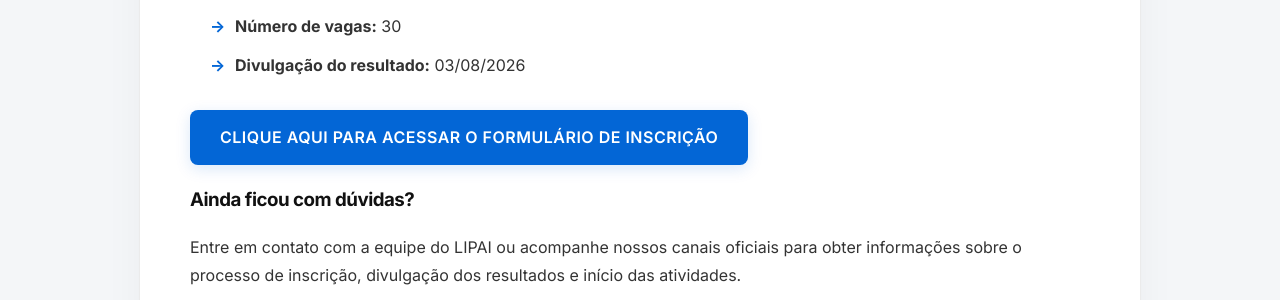
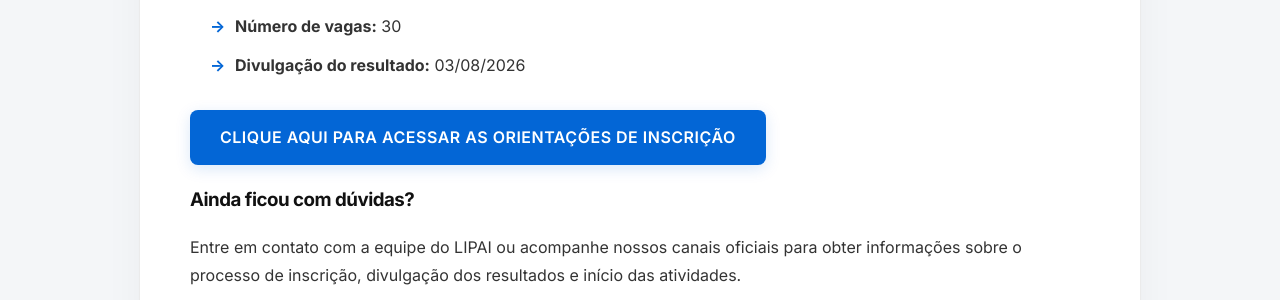
Before and after one commit to LIPAI-Org/onboarding, a Jekyll site: the page built from index.md, in a window 1280 px wide. Shown: the part 1618-1918 px from the top of the page. Built offline with Jekyll 4.4.1, drawn with Linux system fonts in a browser that asks for light colours.

Commit message:
Update link text for registration form

```diff
--- a/index.md
+++ b/index.md
@@ -37,7 +37,7 @@ Para essa edição, o processo de seleção segue as regras abaixo:
 - **Número de vagas:** 30
 - **Divulgação do resultado:** 03/08/2026
 
-**[Clique aqui para acessar o formulário de inscrição](ORIENTACOES_INSCRICAO.pdf)**
+**[Clique aqui para acessar as orientações de inscrição](ORIENTACOES_INSCRICAO.pdf)**
 
 
 ### Ainda ficou com dúvidas?
```
